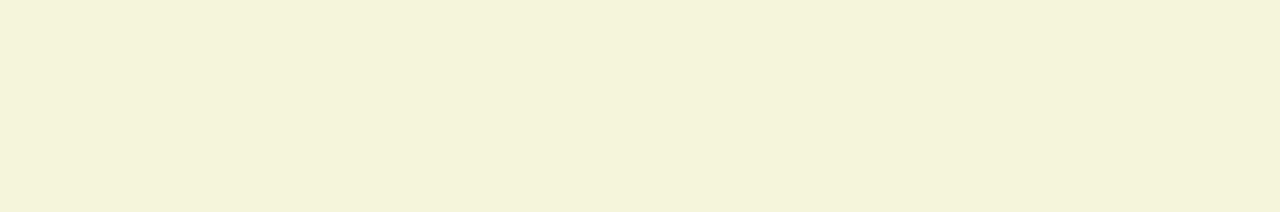
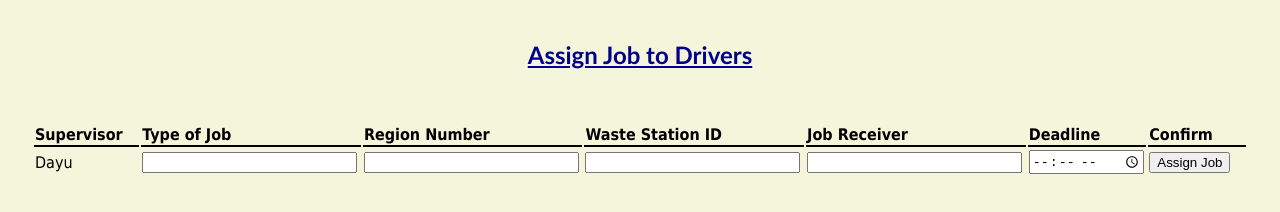
Before and after one commit to dwk894/UMKC_SP17_Hack-A-Thon_SkyDefender, a plain HTML site: page Web_Master/Html/Assign_Job.html in a window 1280 px wide. Drawn offline with nearby package versions, Linux system fonts and the light colour scheme.

Commit message:
Assign Job

```diff
--- a/Web_Master/Html/Assign_Job.html
+++ b/Web_Master/Html/Assign_Job.html
@@ -5,4 +5,61 @@
     <link rel = 'stylesheet' type = 'text/css' href = '../Style/Style.css'>
     <script type = 'text/javascript' src = 'https://ajax.googleapis.com/ajax/libs/jquery/3.2.0/jquery.min.js'></script>
   </head>
+  <body>
+    <p class = 'add_driver'>Assign Job to Drivers<br><br></p>
+    <table id = 'assign'>
+      <tr>
+        <td class = 'm_2' style = 'border-bottom: 2px solid black;'><b>Supervisor</b></td>
+        <td class = 'm_2' style = 'border-bottom: 2px solid black;'><b>Type of Job</b></td>
+        <td class = 'm_2' style = 'border-bottom: 2px solid black;'><b>Region Number</b></td>
+        <td class = 'm_2' style = 'border-bottom: 2px solid black;'><b>Waste Station ID</b></td>
+        <td class = 'm_2' style = 'border-bottom: 2px solid black;'><b>Job Receiver</b></td>
+        <td class = 'm_2' style = 'border-bottom: 2px solid black;'><b>Deadline</b></td>
+        <td class = 'm_2' style = 'border-bottom: 2px solid black;'><b>Confirm</b></td>
+      </tr>
+      <tr>
+        <td class = 'm_2'>
+          Dayu
+        </td>
+        <td class = 'm_2'>
+          <input list = 'job_type' style = 'width: 95%;'>
+          <datalist id = 'job_type'>
+            <option value = 'Routine Job'></option>
+            <option value = 'Special Request'></option>
+          </datalist>
+        </td>
+        <td class = 'm_2'>
+          <input list = 'region_number' style = 'width: 95%;'>
+          <datalist id = 'region_number'>
+            <option value = '1'></option>
+            <option value = '2'></option>
+            <option value = '3'></option>
+            <option value = '4'></option>
+            <option value = '5'></option>
+            <option value = '6'></option>
+            <option value = '7'></option>
+            <option value = '8'></option>
+          </datalist>
+        </td>
+        <td class = 'm_2'>
+          <input type = 'number' style = 'width: 95%;'>
+        </td>
+        <td class = 'm_2'>
+          <input list = 'job_receiver' style = 'width: 95%;'>
+          <datalist id = 'job_receiver'>
+            <option value = 'Ting'></option>
+            <option value = 'Yunlong'></option>
+            <option value = 'Chen'></option>
+            <option value = 'Fei'></option>
+          </datalist>
+        </td>
+        <td class = 'm_2'>
+          <input type = 'time' style = 'width: 95%;'>
+        </td>
+        <td class = 'm_2'>
+          <button>Assign Job</button>
+        </td>
+      </tr>
+    </table>
+  </body>
 </html>
--- a/Web_Master/Style/Style.css
+++ b/Web_Master/Style/Style.css
@@ -319,6 +319,13 @@ body {
   background-color: darkslategray;
 }
 
-.#assign_job {
+#assign {
   font-size: 1em;
+  width: 100%;
+  border: none;
+  font-family: 'Tahoma';
 }
+
+.m_2 = {
+  width: 14.2%;
+}
```
